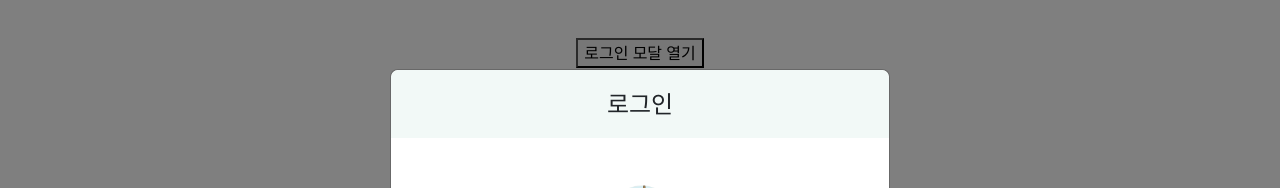
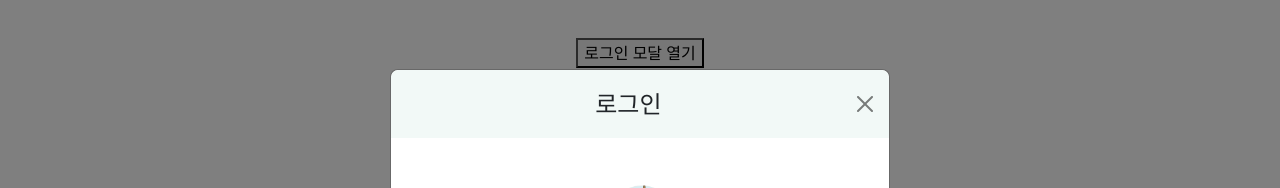
Before and after one commit to savedinstancestate/Smore_StudyMore_FE, a React (Create React App) app: page / in a window 1280 px wide. Both pictures are taken after a click on the button "로그인 모달 열기". Shown: the part 162-350 px from the top of the page. Built offline with nearby package versions, Linux system fonts and the light colour scheme.

Commit message:
[feat] 모달창 닫기 버튼 추가

```diff
--- a/src/components/Modal.js
+++ b/src/components/Modal.js
@@ -3,8 +3,8 @@ import { Modal } from 'react-bootstrap';
 
 const UniversalModal = ({ title, show, handleClose, children, footer }) => {
     return (
-        <Modal show={show} onHide={handleClose} centered="true" scrollable="true">
-            <Modal.Header style={{ backgroundColor: '#F2F9F7', borderBottom: 'none', textAlign: 'center' }}>
+        <Modal show={show} onHide={handleClose} centered scrollable>
+            <Modal.Header closeButton style={{ backgroundColor: '#F2F9F7', borderBottom: 'none', textAlign: 'center' }}>
                 <Modal.Title style={{ width: '100%' }}>{title}</Modal.Title>
             </Modal.Header>
             <Modal.Body style={{ borderBottom: 'none', borderTop: 'none' }}>{children}</Modal.Body>
```
